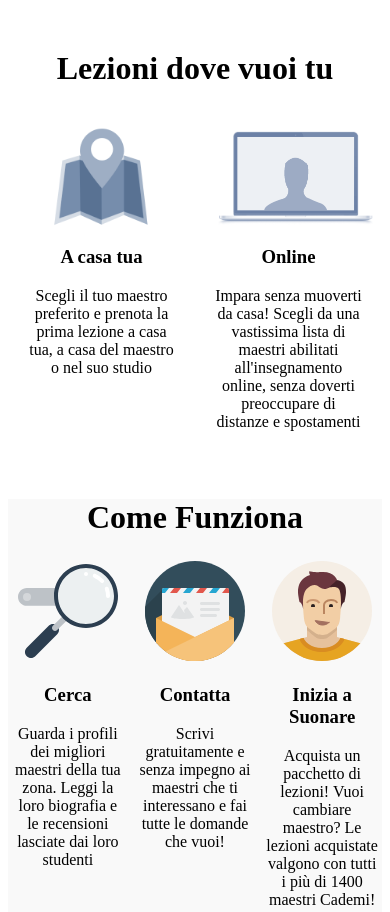
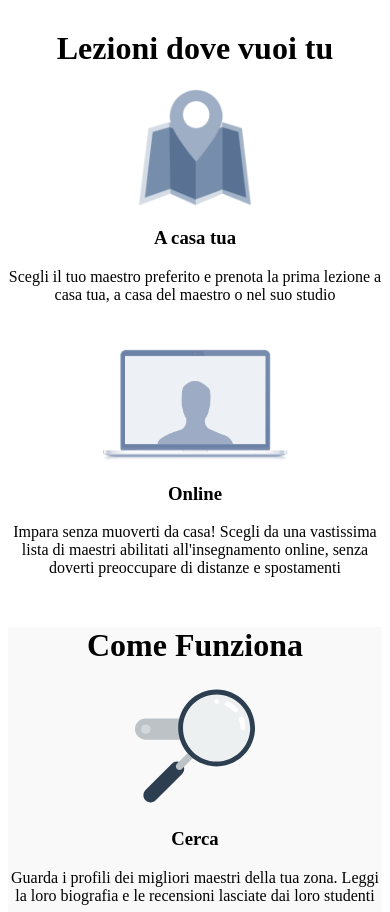
Before and after one commit to Bruno-Guerrisi/html-css-resp-wannabe, a plain HTML site: page index.html in a window 390 px wide. Shown: the top 912 px of the page. Drawn offline with Linux system fonts and the light colour scheme.

Commit message:
responsive smartphone (420px)

```diff
--- a/style.css
+++ b/style.css
@@ -73,17 +73,21 @@ img {
 }
 
 
-/* RESPONSIVE */
+/* RESPONSIVE TABLET*/
 @media screen and (max-width: 768px) {
 
   img {
     height: 100px;
   }
 
-  /* LEZIONI */
   .row {
     width: 100%;
     margin-top: 50px;
+  }
+
+  /* LEZIONI */
+  #lezioni .row{
+    margin-top: 30px;
   }
 
   #lezioni .row>.left,
@@ -116,3 +120,53 @@ img {
     margin-bottom: 20px;
   }
 }
+
+/* RESPONSIVE SMARTPHONE*/
+@media screen and (max-width: 419px) {
+
+  img {
+    height: 120px;
+  }
+
+  /* LEZIONI */
+  #lezioni .row{
+    margin-top: 30px;
+  }
+
+  #lezioni .row>.left,
+  #lezioni .row>.right {
+    float: none;
+    width: 100%;
+    margin: auto;
+    margin-bottom: 40px;
+  }
+
+  #lezioni .row>.right{
+    margin-bottom: 0;
+  }
+
+  /* BLOCCO STEPS */
+  #steps .row>.left,
+  #steps .row>.central,
+  #steps .row>.right {
+    float: none;
+    width: 100%;
+    margin: auto;
+    margin-bottom: 40px;
+  }
+
+  #steps .row>.right {
+    margin-bottom: 0;
+  }
+
+  /* BLOCCO PERCHE */
+  #why .row>.first,
+  #why .row>.second,
+  #why .row>.third {
+    margin-top: 30px;
+  }
+
+  #why .row img {
+    height: 70px;
+  }
+}
```
